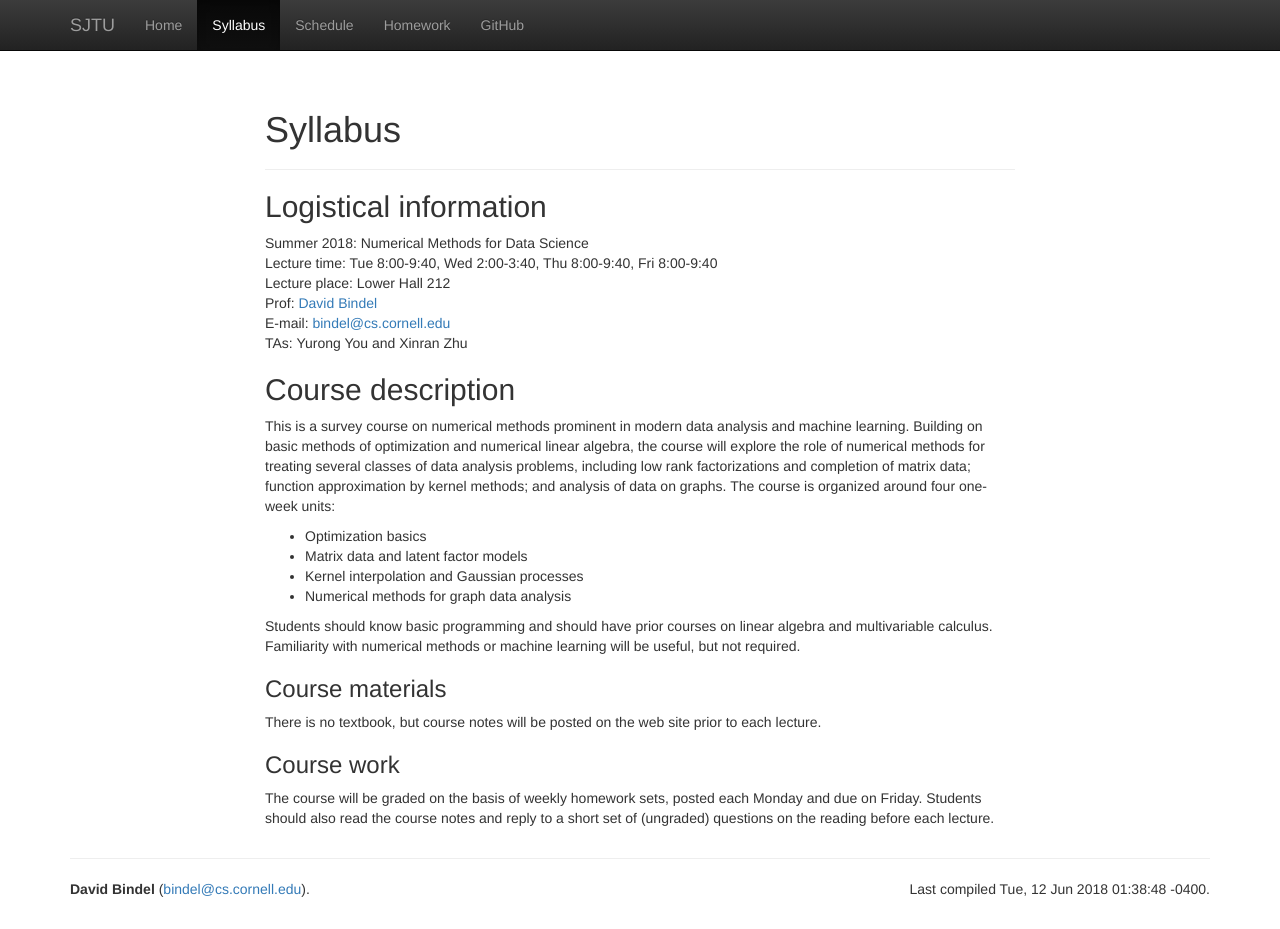
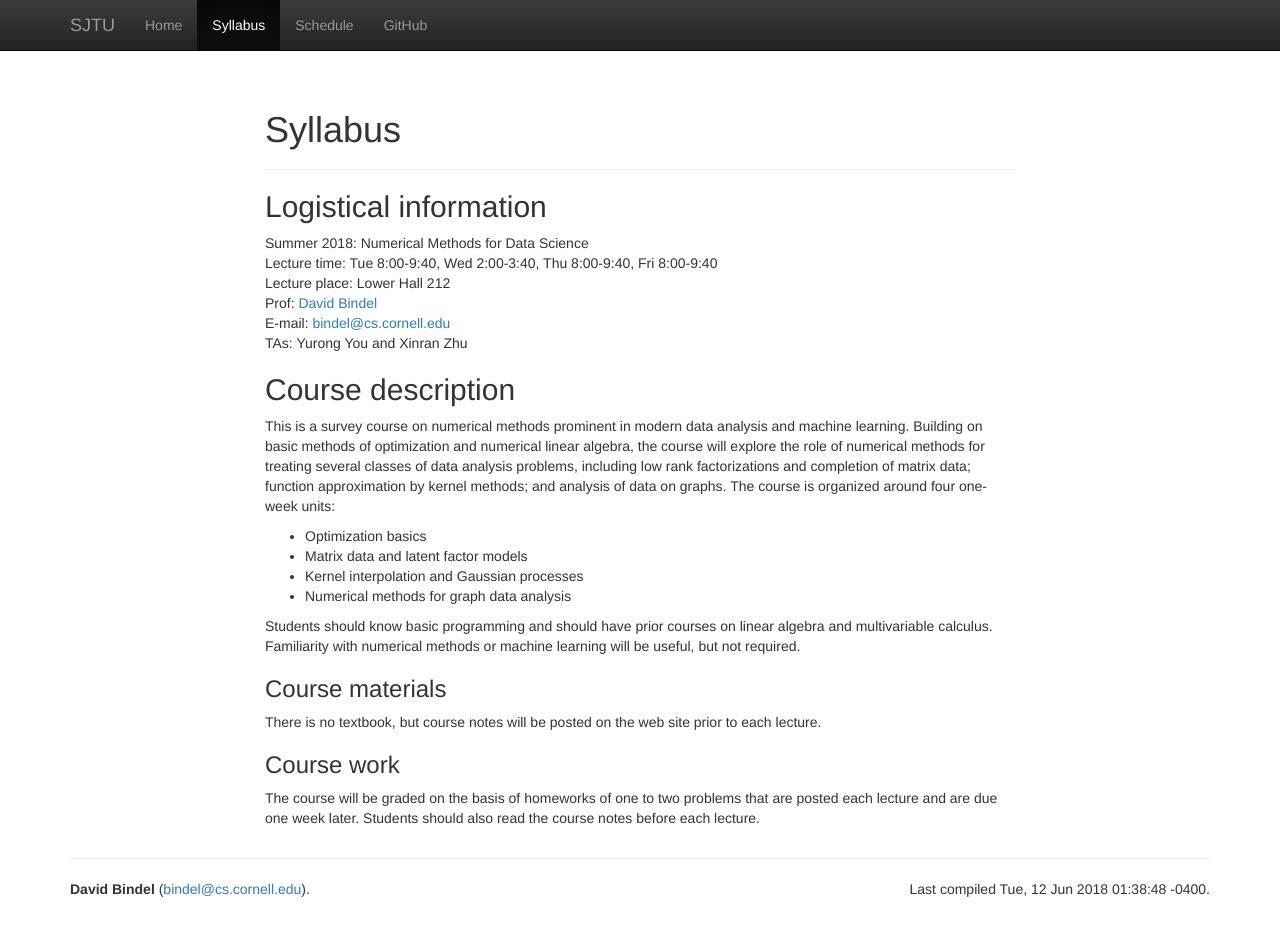
Before and after one commit to dbindel/sjtu-summer2018, a Jekyll site: the page built from web/syllabus.md, in a window 1280 px wide and 929 px high. Built offline with Jekyll 4.4.1, drawn with Linux system fonts in a browser that asks for light colours; nearby versions of some CDN libraries.

Commit message:
Fix to syllabus.

```diff
--- a/web/_data/navpages.yml
+++ b/web/_data/navpages.yml
@@ -4,5 +4,3 @@
   name: Syllabus
 - link: schedule
   name: Schedule
-- link: homework
-  name: Homework
--- a/web/syllabus.md
+++ b/web/syllabus.md
@@ -40,7 +40,6 @@ prior to each lecture.
 
 ### Course work
 
-The course will be graded on the basis of weekly homework sets,
-posted each Monday and due on Friday.
-Students should also read the course notes and reply to a short set of
-(ungraded) questions on the reading before each lecture.
+The course will be graded on the basis of homeworks of one to two
+problems that are posted each lecture and are due one week later.
+Students should also read the course notes before each lecture.
```
Also changed, not shown: hw/pdf/README.md (added).
